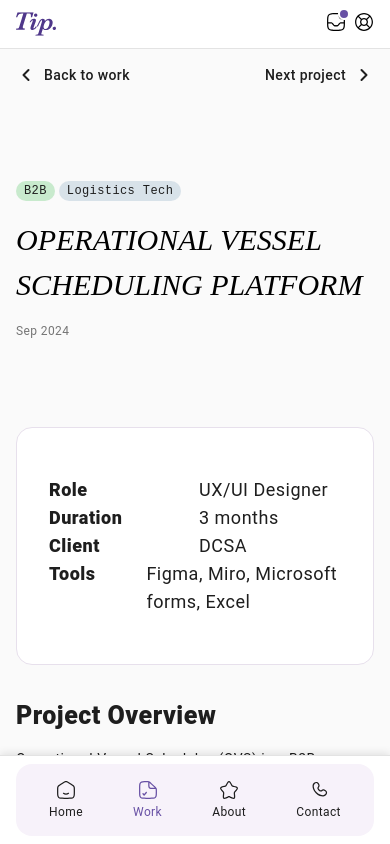
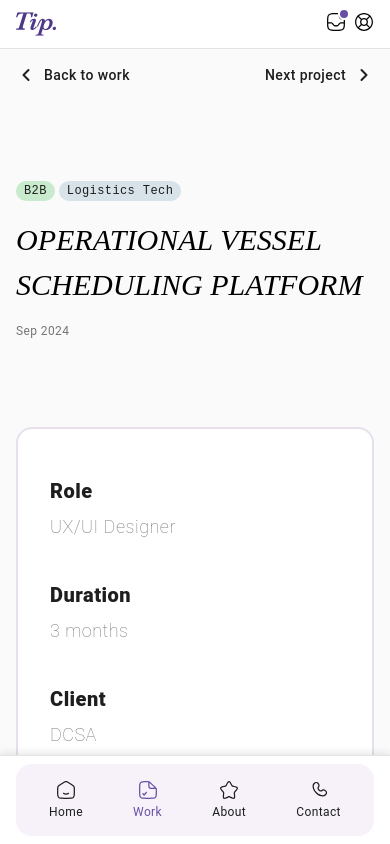
Before and after one commit to tanpereira-tipp3/portfoliopd, a Next.js app: page /work/project-2 in a window 390 px wide. Built offline with nearby package versions, Linux system fonts and the light colour scheme.

Commit message:
Update ProjectDetail text color to use CSS variable --sds-color-text-default-secondary

```diff
--- a/components/Header.tsx
+++ b/components/Header.tsx
@@ -29,9 +29,9 @@ export default function Header() {
 
   return (
     <div className="bg-white flex items-start justify-between px-4 sm:px-6 md:px-8 py-3 md:py-4 relative shrink-0 w-full">
-      <div className="h-6 sm:h-8 relative shrink-0 w-[40px] sm:w-[54px] flex items-center">
+      <Link href="/" className="h-6 sm:h-8 relative shrink-0 w-[40px] sm:w-[54px] flex items-center hover:opacity-70 transition-opacity">
         <TipLogo className="w-full h-full" />
-      </div>
+      </Link>
       <div className="flex gap-2 sm:gap-4 items-center relative shrink-0">
         <Link
           href="/inbox"
--- a/components/ProjectDetail.tsx
+++ b/components/ProjectDetail.tsx
@@ -98,36 +98,36 @@ export default function ProjectDetail({ slug }: { slug: string }) {
           <div className="w-full">
             <div className="grid grid-cols-1 md:grid-cols-2 gap-8 md:gap-12" style={{ color: "rgba(0, 0, 0, 0)" }}>
               {/* Left Column - Role Section in White Card */}
-              <div className="bg-white rounded-2xl border border-surface-variant pt-12 pb-12 px-8 flex flex-col gap-0 justify-between items-start">
-                <div className="flex justify-start items-start">
-                  <p className="font-roboto font-black text-lg text-[#1e1e1e] tracking-[0.5px] w-[150px]">
+              <div className="bg-white rounded-2xl border-2 border-surface-variant pt-12 pb-12 px-8 flex flex-col gap-10 md:gap-6 justify-between items-start">
+                <div className="flex flex-col sm:flex-row justify-start items-start gap-2 sm:gap-0 w-full">
+                  <p className="font-roboto font-black text-xl text-[#1e1e1e] tracking-[0.5px] w-full sm:w-[150px] shrink-0">
                     Role
                   </p>
-                  <p className="font-roboto font-normal text-lg text-[#1e1e1e] tracking-[0.5px]">
+                  <p className="font-roboto font-extralight text-lg tracking-[0.5px]" style={{ color: "var(--sds-color-text-default-secondary)" }}>
                     {project.role}
                   </p>
                 </div>
-                <div className="flex justify-start items-start gap-0">
-                  <p className="font-roboto font-black text-lg text-[#1e1e1e] tracking-[0.5px] w-[150px]">
+                <div className="flex flex-col sm:flex-row justify-start items-start gap-2 sm:gap-0 w-full">
+                  <p className="font-roboto font-black text-xl text-[#1e1e1e] tracking-[0.5px] w-full sm:w-[150px] shrink-0">
                     Duration
                   </p>
-                  <p className="font-roboto font-normal text-lg text-[#1e1e1e] tracking-[0.5px]">
+                  <p className="font-roboto font-extralight text-lg tracking-[0.5px]" style={{ color: "var(--sds-color-text-default-secondary)" }}>
                     {project.duration}
                   </p>
                 </div>
-                <div className="flex justify-start items-start">
-                  <p className="font-roboto font-black text-lg text-[#1e1e1e] tracking-[0.5px] w-[150px]">
+                <div className="flex flex-col sm:flex-row justify-start items-start gap-2 sm:gap-0 w-full">
+                  <p className="font-roboto font-black text-xl text-[#1e1e1e] tracking-[0.5px] w-full sm:w-[150px] shrink-0">
                     Client
                   </p>
-                  <p className="font-roboto font-normal text-lg text-[#1e1e1e] tracking-[0.5px]">
+                  <p className="font-roboto font-extralight text-lg tracking-[0.5px]" style={{ color: "var(--sds-color-text-default-secondary)" }}>
                     {project.client}
                   </p>
                 </div>
-                <div className="flex justify-start items-start">
-                  <p className="font-roboto font-black text-lg text-[#1e1e1e] tracking-[0.5px] w-[150px]">
+                <div className="flex flex-col sm:flex-row justify-start items-start gap-2 sm:gap-0 w-full">
+                  <p className="font-roboto font-black text-xl text-[#1e1e1e] tracking-[0.5px] w-full sm:w-[150px] shrink-0">
                     Tools
                   </p>
-                  <p className="font-roboto font-normal text-lg text-[#1e1e1e] tracking-[0.5px]">
+                  <p className="font-roboto font-extralight text-lg tracking-[0.5px] break-words flex-1" style={{ color: "var(--sds-color-text-default-secondary)" }}>
                     {project.tools}
                   </p>
                 </div>
@@ -145,7 +145,7 @@ export default function ProjectDetail({ slug }: { slug: string }) {
                 </div>
                 <div className="flex flex-col gap-3">
                   <h3 className="font-roboto font-black text-base text-[#1e1e1e] tracking-[0.5px]">
-                    The Challenge
+                    The challenge
                   </h3>
                   <p className="font-roboto font-normal text-[14px] leading-6 text-[#1e1e1e] tracking-[0.5px] whitespace-pre-line">
                     {project.challenge}
@@ -153,7 +153,7 @@ export default function ProjectDetail({ slug }: { slug: string }) {
                 </div>
                 <div className="flex flex-col gap-3">
                   <h3 className="font-roboto font-black text-base text-[#1e1e1e] tracking-[0.5px]">
-                    My Role
+                    My role
                   </h3>
                   <p className="font-roboto font-normal text-sm leading-6 text-[#1e1e1e] tracking-[0.5px]">
                     {project.roleDescription}
@@ -168,7 +168,7 @@ export default function ProjectDetail({ slug }: { slug: string }) {
             <div className="flex flex-col gap-[88px] w-full">
               {/* Process Image (if beforeProcess exists) */}
               {project.images.beforeProcess && (
-                <div className="relative w-full min-h-[355px] rounded-2xl overflow-hidden bg-[#F5EFF7] border border-surface-variant border-solid pt-8 px-[200px] pb-0 flex items-start justify-start" style={{ height: "400px" }}>
+                <div className="relative w-full min-h-[355px] rounded-2xl overflow-hidden bg-[#F5EFF7] border border-surface-variant border-solid pt-8 px-4 sm:px-8 md:px-[200px] pb-0 flex items-start justify-start" style={{ height: "400px" }}>
                   <Image
                     alt="Process visualization"
                     className="object-contain shadow-sm"
--- a/components/WorkContent.tsx
+++ b/components/WorkContent.tsx
@@ -46,7 +46,7 @@ export default function WorkContent() {
         </h1>
         <a
           href="mailto:tanpereira5@gmail.com"
-          className="bg-primary flex gap-[10px] items-center justify-center px-6 sm:px-8 py-3 sm:py-4 relative rounded-full shrink-0 w-full sm:w-auto cursor-pointer hover:opacity-90 transition-all duration-300 hover:shadow-[0px_8px_16px_-4px_rgba(79,55,138,0.3)] hover:-translate-y-0.5"
+          className="bg-primary hidden sm:flex gap-[10px] items-center justify-center px-6 sm:px-8 py-3 sm:py-4 relative rounded-full shrink-0 w-full sm:w-auto cursor-pointer hover:opacity-90 transition-all duration-300 hover:shadow-[0px_8px_16px_-4px_rgba(79,55,138,0.3)] hover:-translate-y-0.5"
         >
           <p className="font-roboto font-medium leading-4 relative shrink-0 text-base sm:text-lg text-white tracking-[0.4px]">
             Send a message
@@ -89,6 +89,18 @@ export default function WorkContent() {
           );
         })}
       </div>
+      {/* Send a message button - mobile only, at bottom */}
+      <a
+        href="mailto:tanpereira5@gmail.com"
+        className="bg-primary sm:hidden flex gap-[10px] items-center justify-center px-6 py-4 relative rounded-full shrink-0 w-full cursor-pointer hover:opacity-90 transition-all duration-300 hover:shadow-[0px_8px_16px_-4px_rgba(79,55,138,0.3)] hover:-translate-y-0.5 mt-4"
+      >
+        <p className="font-roboto font-medium leading-4 relative shrink-0 text-base text-white tracking-[0.4px]">
+          Send a message
+        </p>
+        <div className="relative shrink-0 size-5 text-white">
+          <MessagePlainIcon className="size-full" />
+        </div>
+      </a>
     </div>
   );
 }
```
Also changed, not shown: components/AboutContent.tsx (+16 -5 lines).
